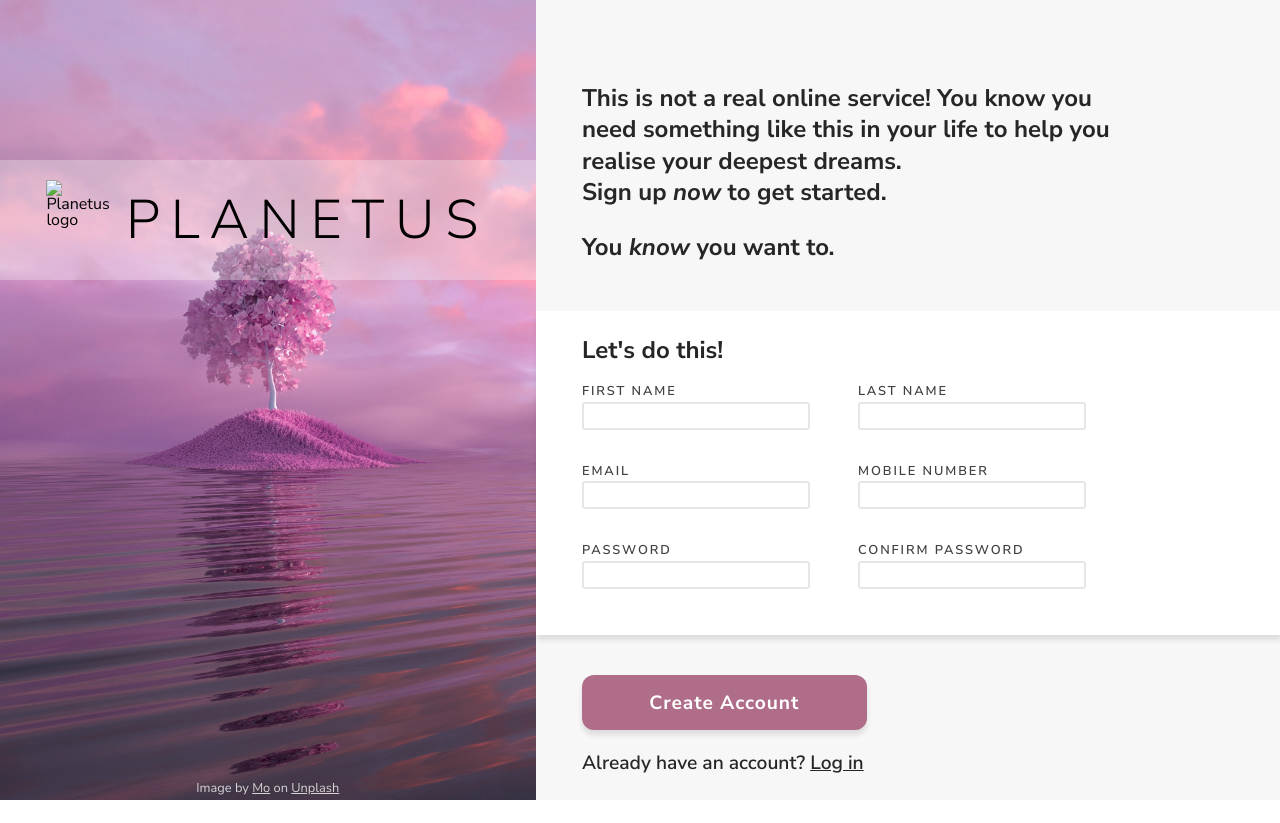
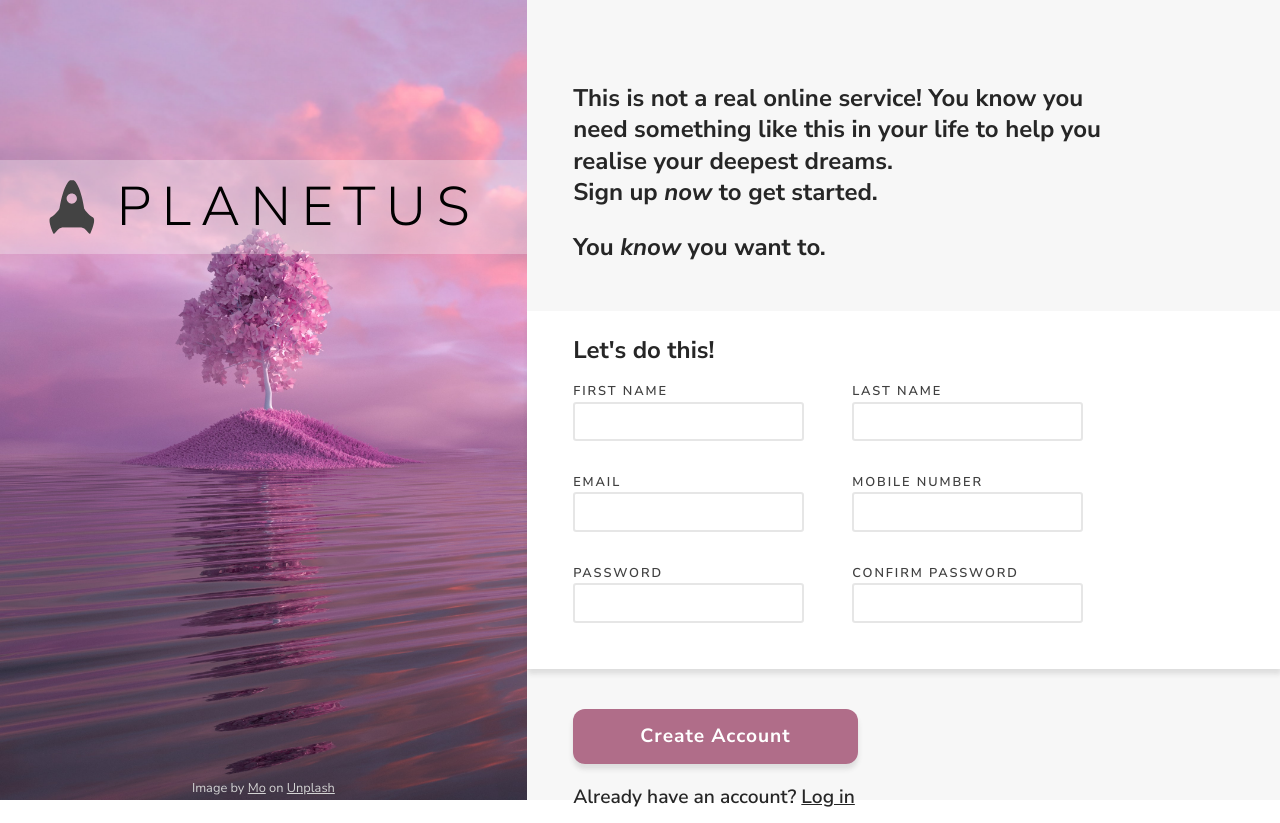
Before and after one commit to DustyPriest/odin-signup-form, a plain HTML site: page index.html in a window 1280 px wide. Before the commit the page ends 800 px from the top, so only its background shows below. Drawn offline with Linux system fonts and the light colour scheme.

Commit message:
icon & icon sizing

```diff
--- a/style.css
+++ b/style.css
@@ -136,7 +136,7 @@ h1 {
 }
 
 img {
-  height: clamp(2.5rem, 5vw + 1rem, 5rem);
+  height: clamp(2.5rem, 3vw + 1rem, 5rem);
 }
 
 .img-credit {
@@ -212,6 +212,7 @@ input {
   border-radius: 0.2rem;
   line-height: 1.75;
   padding-left: 0.5rem;
+  font-size: var(--font-size-sml);
 }
 
 button {
```
Also changed, not shown: resources/icon.svg (added).
